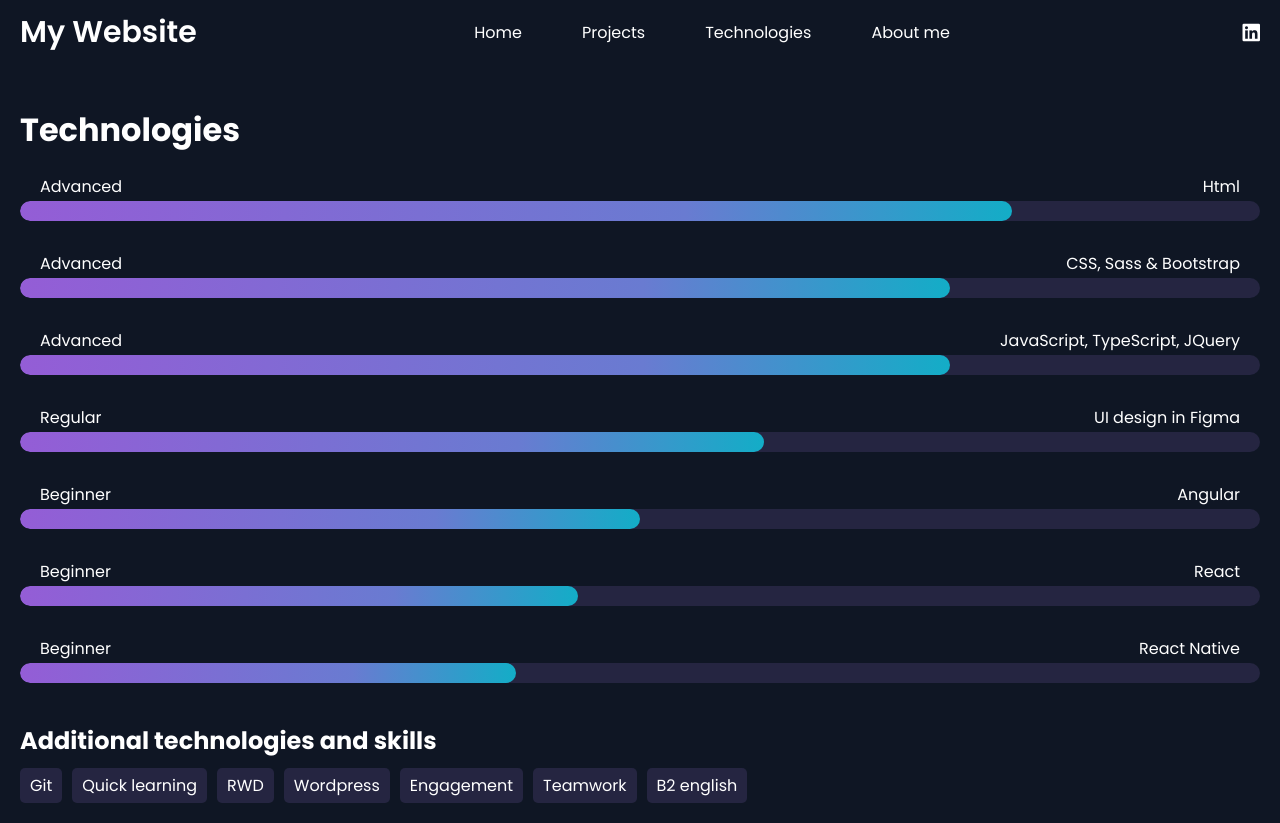
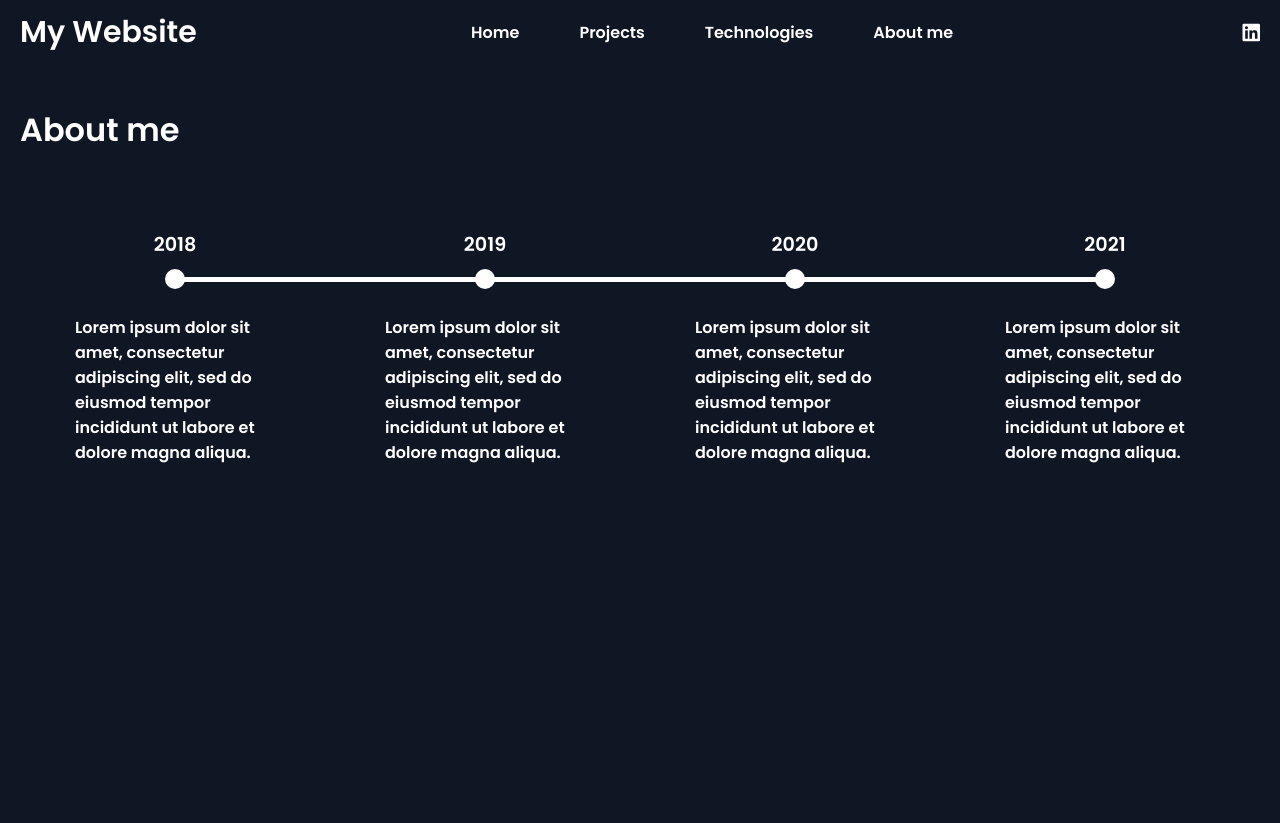
Before and after one commit to ThijsVerkade/portfolio, a React (Vite) app: page / in a window 1280 px wide. After the commit the page ends 800 px from the top, so only its background shows below. Built offline with nearby package versions, Linux system fonts and the light colour scheme.

Commit message:
feat: Create about me component

```diff
--- a/index.html
+++ b/index.html
@@ -5,7 +5,7 @@
     <link rel="icon" type="image/svg+xml" href="/vite.svg" />
     <meta name="viewport" content="width=device-width, initial-scale=1.0" />
     <title>Portfolio Thijs</title>
-    <link rel="stylesheet" href="https://fonts.googleapis.com/css2?family=Poppins:wght@300;400;500;600;700&display=swap" />
+    <link href="https://fonts.googleapis.com/css2?family=Poppins:wght@600&display=swap" rel="stylesheet">
     <link rel="stylesheet" href="https://cdnjs.cloudflare.com/ajax/libs/font-awesome/5.15.3/css/all.min.css" />
   </head>
   <body>
--- a/src/App.jsx
+++ b/src/App.jsx
@@ -4,6 +4,7 @@ import Home from "./pages/Home/Home.tsx";
 import Projects from "./pages/Projects/Projects.tsx";
 import example from './assets/example.png';
 import Technologies from "./pages/Technologies/Technologies.tsx";
+import AboutMe from "./pages/AboutMe/AboutMe.tsx";
 
 const projects = [
   { title: 'PROJECT 1', description: 'Lorem ipsum dolor sit amet, consectetur adipiscing elit, sed do eiusmod tempor incididunt ut labore et dolore magna aliqua.', picture: example},
@@ -34,7 +35,7 @@ function App() {
   return (
     <>
       <Navbar />
-      <Technologies technologies={technologies} additionalSkills={additionalSkills} />
+      <AboutMe />
     </>
   )
 }
--- /dev/null
+++ b/src/pages/AboutMe/AboutMe.css
@@ -0,0 +1,68 @@
+.about-me {
+    padding: 20px;
+    color: #fff;
+}
+
+.about-me__title {
+    font-size: 2em;
+    margin-bottom: 20px;
+}
+
+.about-me__container {
+    display: flex;
+    justify-content: space-between;
+    align-items: center;
+    position: relative;
+    padding: 40px 0; /* Increased padding for the circle and line */
+}
+
+.about-me__event {
+    display: flex;
+    flex-direction: column;
+    align-items: center;
+    flex: 1;
+    position: relative;
+}
+
+.about-me__year {
+    font-size: 1.2em;
+    margin-bottom: 10px;
+}
+
+.about-me__circle {
+    width: 20px;
+    height: 20px;
+    background-color: #fff;
+    border-radius: 50%;
+    position: relative;
+    z-index: 1;
+}
+
+.about-me__line {
+    position: absolute;
+    top: 63px;
+    height: 5px;
+    background-color: #fff;
+    width: 100%;
+}
+
+.about-me__line--first {
+    width: 50%;
+    right: 0;
+}
+
+.about-me__line--last {
+    width: 50%;
+    left: 0;
+}
+
+
+.about-me__content {
+    margin-top: 10px;
+    text-align: left;
+}
+
+.about-me__description {
+    font-size: 1em;
+    max-width: 200px;
+}
--- /dev/null
+++ b/src/pages/AboutMe/AboutMe.tsx
@@ -0,0 +1,41 @@
+import {FC} from 'react';
+import './AboutMe.css';
+
+interface AboutMeEvent {
+    year: string;
+    description: string;
+}
+
+const aboutMeEvents: AboutMeEvent[] = [
+    { year: '2018', description: 'Lorem ipsum dolor sit amet, consectetur adipiscing elit, sed do eiusmod tempor incididunt ut labore et dolore magna aliqua.' },
+    { year: '2019', description: 'Lorem ipsum dolor sit amet, consectetur adipiscing elit, sed do eiusmod tempor incididunt ut labore et dolore magna aliqua.' },
+    { year: '2020', description: 'Lorem ipsum dolor sit amet, consectetur adipiscing elit, sed do eiusmod tempor incididunt ut labore et dolore magna aliqua.' },
+    { year: '2021', description: 'Lorem ipsum dolor sit amet, consectetur adipiscing elit, sed do eiusmod tempor incididunt ut labore et dolore magna aliqua.' },
+];
+
+const AboutMe: FC = () => {
+    return (
+        <div className="about-me">
+            <h1 className="about-me__title">About me</h1>
+            <div className="about-me__container">
+                {aboutMeEvents.map((event, index) => {
+                    const isFirst = index === 0;
+                    const isLast = index === aboutMeEvents.length - 1;
+
+                    return (
+                        <div className="about-me__event" key={index}>
+                            <h2 className="about-me__year">{event.year}</h2>
+                            <div className="about-me__circle"></div>
+                            <div className={`about-me__line ${isFirst ? 'about-me__line--first' : ''} ${isLast ? 'about-me__line--last' : ''}`}></div>
+                            <div className="about-me__content">
+                                <p className="about-me__description">{event.description}</p>
+                            </div>
+                        </div>
+                    );
+                })}
+            </div>
+        </div>
+    );
+};
+
+export default AboutMe;
```
